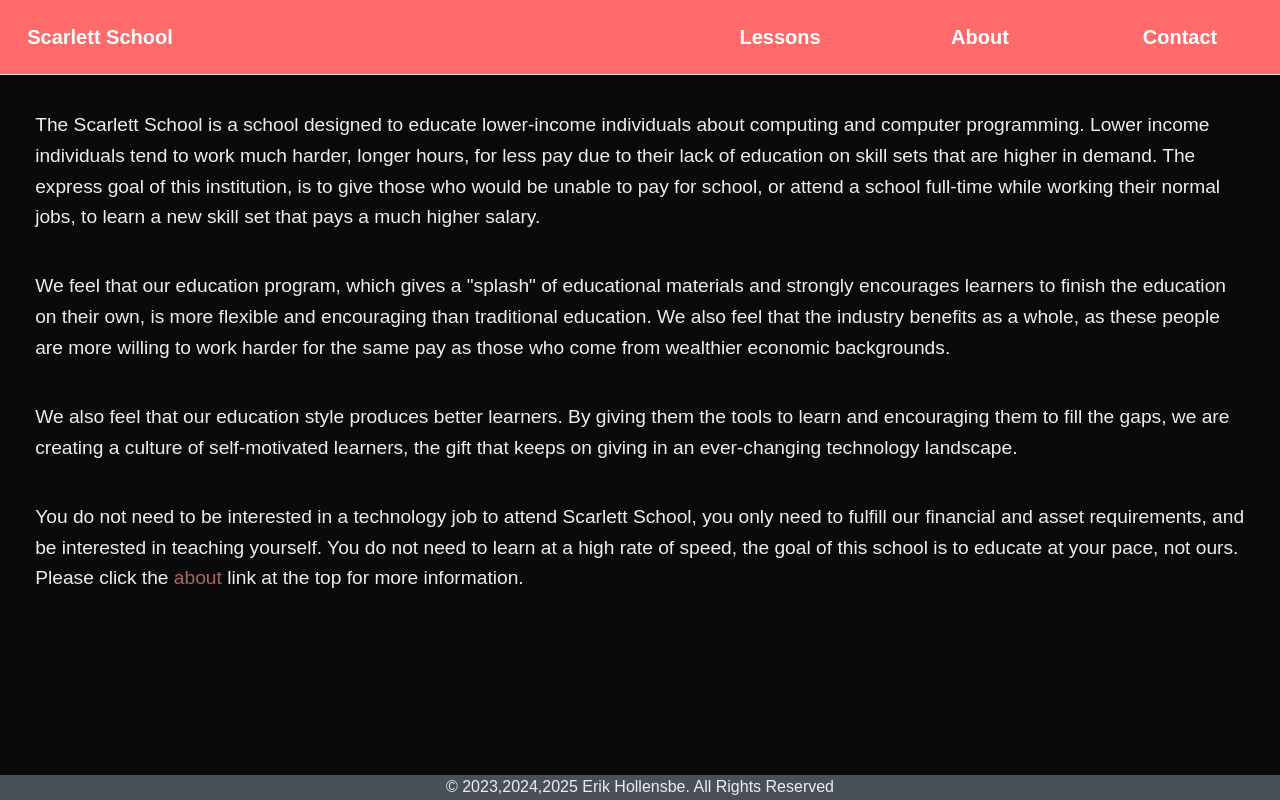
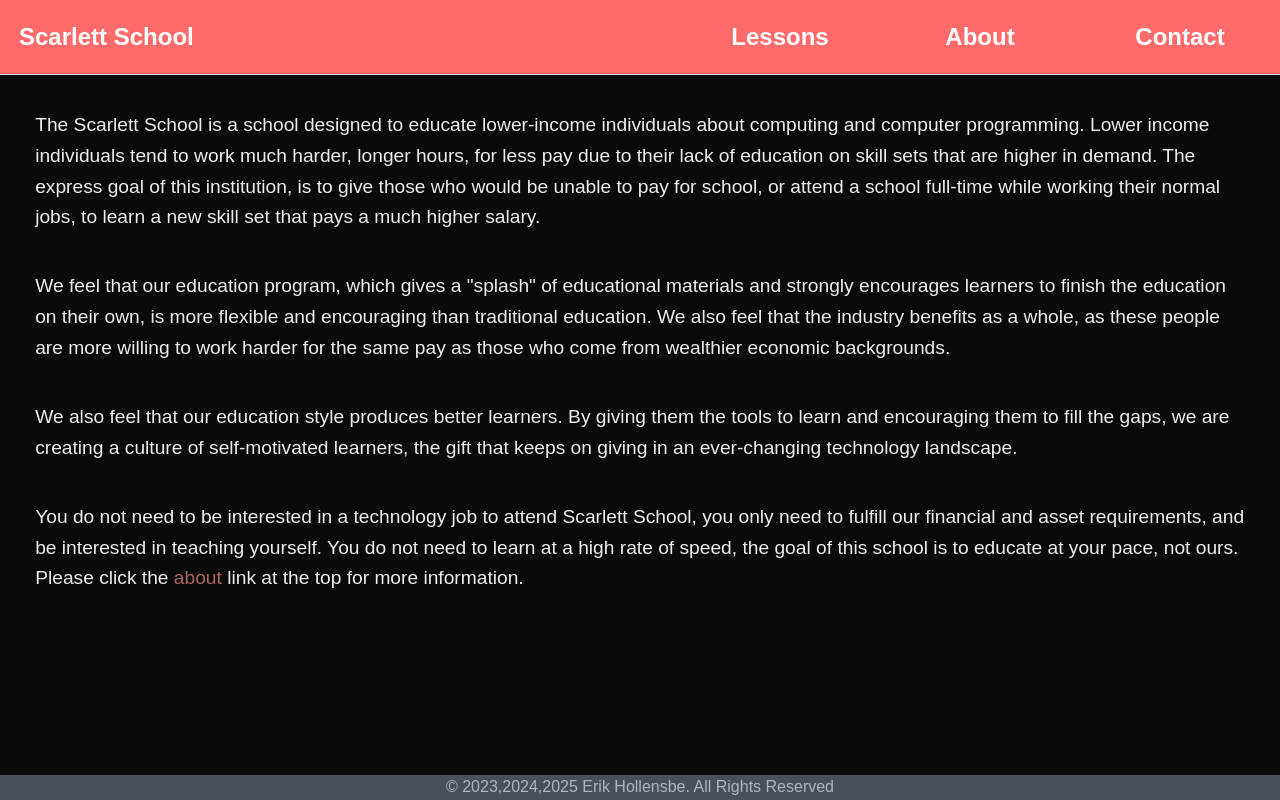
Before and after one commit to erikh/scarlett-school.nextjs, a Next.js app: page / in a window 1280 px wide. Built offline with nearby package versions, Linux system fonts and the light colour scheme; a web font is replaced by a local one.

Commit message:
moar
Signed-off-by: Erik Hollensbe <git@hollensbe.org>

```diff
--- a/src/components/footer/index.js
+++ b/src/components/footer/index.js
@@ -10,6 +10,7 @@ export default function Footer() {
         position: "fixed",
         bottom: 0,
         backgroundColor: theme.colors.gray[7],
+        color: theme.colors.gray[5],
       }}
     >
       <center>&copy; 2023,2024,2025 Erik Hollensbe. All Rights Reserved</center>
--- a/src/components/navbar/index.js
+++ b/src/components/navbar/index.js
@@ -13,18 +13,13 @@ export default function NavBar({ children }) {
           style={{ height: 75, backgroundColor: theme.colors.red[5] }}
           className="header"
         >
-          <div
-            style={{
-              float: "left",
-              width: "200px",
-            }}
-          >
+          <div style={{ marginLeft: "auto", marginRight: "auto" }}>
+            <span style={{ float: "left" }}>
               <Button
                 style={{
-                fontSize: 20,
+                  fontSize: "1.5em",
                   backgroundColor: theme.colors.red[5],
                   height: 74,
-                width: 200,
                   borderRadius: 0,
                 }}
                 component={Link}
@@ -32,11 +27,11 @@ export default function NavBar({ children }) {
               >
                 Scarlett School
               </Button>
-          </div>
-          <div style={{ float: "right", width: "600px" }}>
+            </span>
+            <span style={{ float: "right" }}>
               <Button
                 style={{
-                fontSize: 20,
+                  fontSize: "1.5em",
                   backgroundColor: theme.colors.red[5],
                   height: 74,
                   width: 200,
@@ -49,7 +44,7 @@ export default function NavBar({ children }) {
               </Button>
               <Button
                 style={{
-                fontSize: 20,
+                  fontSize: "1.5em",
                   backgroundColor: theme.colors.red[5],
                   height: 74,
                   width: 200,
@@ -62,7 +57,7 @@ export default function NavBar({ children }) {
               </Button>
               <Button
                 style={{
-                fontSize: 20,
+                  fontSize: "1.5em",
                   backgroundColor: theme.colors.red[5],
                   height: 74,
                   width: 200,
@@ -73,6 +68,7 @@ export default function NavBar({ children }) {
               >
                 Contact
               </Button>
+            </span>
           </div>
         </AppShellHeader>
         <AppShellMain>
```
Lines whose indentation alone changed are shown as unchanged.
